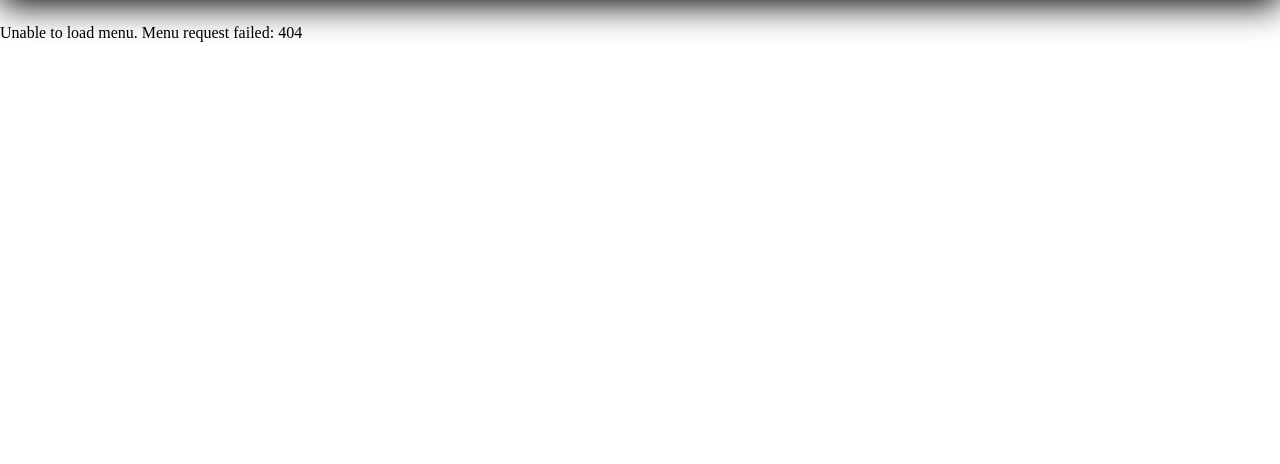
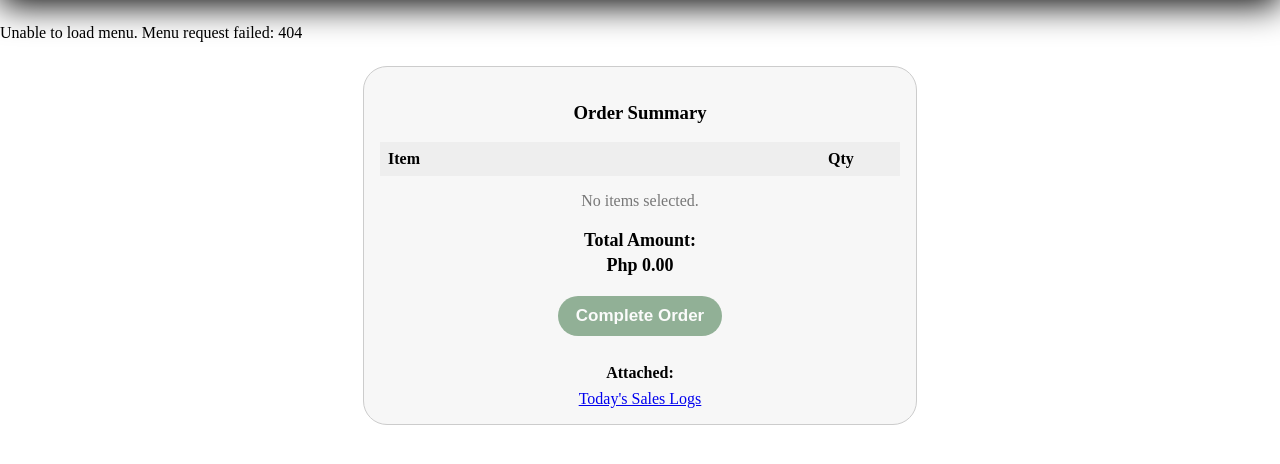
Before and after one commit to JeloMV/ChickNPastil, a PHP site: page /staff/ordering.html in a window 1280 px wide. Shown: the part 76-540 px from the top of the page. Run offline with PHP 8.4, Linux system fonts and the light colour scheme.

Commit message:
Enhance ordering functionality: update styles for order summary, implement item quantity management, and improve menu rendering with new product details.

```diff
--- a/assets/styles.css
+++ b/assets/styles.css
@@ -52,6 +52,122 @@ body {
     background-color: white;
 }
 
+.menu-section {
+    display: block;
+}
+
+.menu-section-title {
+    display: block;
+}
+
+.menu-section-items {
+    display: flex;
+    flex-wrap: wrap;
+}
+
+.ordering-item {
+    display: inline-block;
+}
+
+.ordering-item img {
+    width: 120px;
+    height: 150px;
+    object-fit: contain;
+}
+
+.order-summary {
+    display: block;
+    margin: 24px auto;
+    padding: 16px;
+    max-width: 520px;
+    border: 1px solid #ccc;
+    border-radius: 24px;
+    background: #f7f7f7;
+}
+
+.order-summary h3 {
+    text-align: center;
+}
+
+.summary-header,
+.summary-item {
+    display: grid;
+    grid-template-columns: 32px 1fr 64px;
+    align-items: center;
+    gap: 8px;
+    padding: 8px;
+}
+
+.summary-header {
+    grid-template-columns: 1fr 64px;
+    background: #eee;
+}
+
+.summary-item {
+    border-radius: 20px;
+    background: white;
+}
+
+.summary-item input {
+    width: 48px;
+    padding: 8px 4px;
+    border: 1px solid #ccc;
+    border-radius: 16px;
+    text-align: center;
+}
+
+.remove-item {
+    width: 26px;
+    height: 26px;
+    border: 0;
+    border-radius: 50%;
+    background: #c62828;
+    color: white;
+    font-size: 20px;
+    line-height: 20px;
+    cursor: pointer;
+}
+
+.empty-summary {
+    text-align: center;
+    color: #777;
+}
+
+.summary-total {
+    display: flex;
+    flex-direction: column;
+    align-items: center;
+    gap: 4px;
+    margin: 20px 0;
+    font-size: 18px;
+}
+
+.complete-order {
+    display: block;
+    margin: 0 auto;
+    padding: 10px 18px;
+    border: 0;
+    border-radius: 20px;
+    background: #2e6b37;
+    color: white;
+    font-size: 17px;
+    font-weight: bold;
+    cursor: pointer;
+}
+
+.complete-order:disabled {
+    opacity: 0.5;
+    cursor: not-allowed;
+}
+
+.attached-logs {
+    display: flex;
+    flex-direction: column;
+    align-items: center;
+    gap: 8px;
+    margin-top: 28px;
+}
+
 
 
 @media screen and (min-width: 481px) {
--- a/includes/db.js
+++ b/includes/db.js
@@ -3,7 +3,7 @@ const mysql = require('mysql2');
 const db = mysql.createPool({
     host: process.env.DB_HOST || '127.0.0.1',
     user: process.env.DB_USER || 'root',
-    password: process.env.DB_PASSWORD || '',
+    password: process.env.DB_PASSWORD || 'admin123',
     database: process.env.DB_NAME || 'db123',
     waitForConnections: true,
     connectionLimit: 10
--- a/staff/ordering.html
+++ b/staff/ordering.html
@@ -6,13 +6,6 @@
     <meta name="viewport" content="width=device-width, initial-scale=1.0">
     <title>Ordering</title>
     <link rel="stylesheet" href="../assets/styles.css">
-    <style>
-        .ordering-item img {
-            width: 120px;
-            height: 150px;
-            object-fit: contain;
-        }
-    </style>
 </head>
 
 <body>
@@ -21,26 +14,124 @@
         <div class="ordering-item"></div>
     </div>
 
+    <section class="order-summary">
+        <h3>Order Summary</h3>
+        <div class="summary-header">
+            <strong>Item</strong>
+            <strong>Qty</strong>
+        </div>
+        <div id="summary-items">
+            <p class="empty-summary">No items selected.</p>
+        </div>
+        <div class="summary-total">
+            <strong>Total Amount:</strong>
+            <strong id="summary-total-amount">Php 0.00</strong>
+        </div>
+        <button type="button" id="complete-order" class="complete-order" disabled>
+            Complete Order
+        </button>
+        <div class="attached-logs">
+            <strong>Attached:</strong>
+            <a href="transaction_logs.html">Today's Sales Logs</a>
+        </div>
+    </section>
+
     <script src="../assets/header.js"></script>
     <script>
+        const selectedItems = new Map();
+
+        function renderOrderSummary() {
+            const summaryItems = document.getElementById('summary-items');
+            const totalElement = document.getElementById('summary-total-amount');
+            const completeButton = document.getElementById('complete-order');
+            summaryItems.replaceChildren();
+
+            let total = 0;
+            selectedItems.forEach(item => {
+                const subtotal = item.price * item.quantity;
+                total += subtotal;
+
+                const row = document.createElement('div');
+                row.className = 'summary-item';
+                row.innerHTML = `
+                    <button type="button" class="remove-item" aria-label="Remove ${item.name}">×</button>
+                    <strong>${item.name}</strong>
+                    <input type="number" min="1" value="${item.quantity}" class="summary-quantity">
+                `;
+
+                row.querySelector('.remove-item').addEventListener('click', () => {
+                    selectedItems.delete(item.id);
+                    updateMenuQuantity(item.id, 0);
+                    renderOrderSummary();
+                });
+
+                row.querySelector('.summary-quantity').addEventListener('change', event => {
+                    item.quantity = Math.max(1, Number(event.target.value) || 1);
+                    updateMenuQuantity(item.id, item.quantity);
+                    renderOrderSummary();
+                });
+
+                summaryItems.appendChild(row);
+            });
+
+            if (selectedItems.size === 0) {
+                summaryItems.innerHTML = '<p class="empty-summary">No items selected.</p>';
+            }
+
+            totalElement.textContent = `Php ${total.toFixed(2)}`;
+            completeButton.disabled = selectedItems.size === 0;
+        }
+
+        function updateMenuQuantity(productId, quantity) {
+            const card = document.querySelector(`[data-product-id="${productId}"]`);
+            if (card) {
+                const quantityInput = card.querySelector('.qty-input');
+                if (quantityInput) {
+                    quantityInput.value = quantity;
+                }
+            }
+        }
+
+        function addItem(item, quantity = 1) {
+            const id = item.product_id || item.id;
+            const existing = selectedItems.get(id);
+            selectedItems.set(id, {
+                id,
+                name: item.name,
+                price: Number(item.price) || 0,
+                quantity: existing ? existing.quantity + quantity : quantity
+            });
+            updateMenuQuantity(id, selectedItems.get(id).quantity);
+            renderOrderSummary();
+        }
+
         function renderMenu(sections) {
             const page = document.querySelector('.menu');
             page.replaceChildren();
 
             sections.forEach(section => {
+                const sectionBlock = document.createElement('section');
+                sectionBlock.className = 'menu-section';
+
                 const title = document.createElement('h3');
+                title.className = 'menu-section-title';
                 title.textContent = section.name;
-                page.appendChild(title);
+                sectionBlock.appendChild(title);
+
+                const items = document.createElement('div');
+                items.className = 'menu-section-items';
+                sectionBlock.appendChild(items);
 
                 (section.items || []).forEach(item => {
                     const card = document.createElement('div');
                     card.className = 'ordering-item';
+                    card.dataset.productId = item.product_id || item.id;
 
                     // Check if quantity selector is enabled or disabled from the manager settings
                     const actionButton = item.allow_quantity
                         ? `
                         <div class="qty-selector">
-                            <input type="number" value="1" min="1" class="qty-input">
+                            <input type="number" value="0" min="0" class="qty-input">
                         </div>
                         `
                         : `
@@ -60,8 +151,35 @@
                         ${actionButton}
                     `;
 
-                    page.appendChild(card);
+                    card.addEventListener('click', event => {
+                        if (event.target.closest('.qty-selector')) {
+                            return;
+                        }
+
+                        addItem(item);
+                    });
+
+                    if (item.allow_quantity) {
+                        card.querySelector('.qty-input').addEventListener('change', event => {
+                            const quantity = Math.max(0, Number(event.target.value) || 0);
+                            if (quantity === 0) {
+                                selectedItems.delete(item.product_id || item.id);
+                            } else {
+                                selectedItems.set(item.product_id || item.id, {
+                                    id: item.product_id || item.id,
+                                    name: item.name,
+                                    price: Number(item.price) || 0,
+                                    quantity
+                                });
+                            }
+                            renderOrderSummary();
+                        });
+                    }
+
+                    items.appendChild(card);
                 });
+
+                page.appendChild(sectionBlock);
             });
         }
 
@@ -78,6 +196,12 @@
                     `Unable to load menu. ${error.message}`;
                 console.error(error);
             });
+
+        document.getElementById('complete-order').addEventListener('click', () => {
+            alert('Order summary is ready for checkout.');
+        });
+
+        renderOrderSummary();
     </script>
 </body>
 
```
Also changed, not shown: data/menu.json (+18 -0 lines), db.sql (+60 -0 lines), manager/menu.js (+65 -214 lines), server.js (+49 -9 lines).
